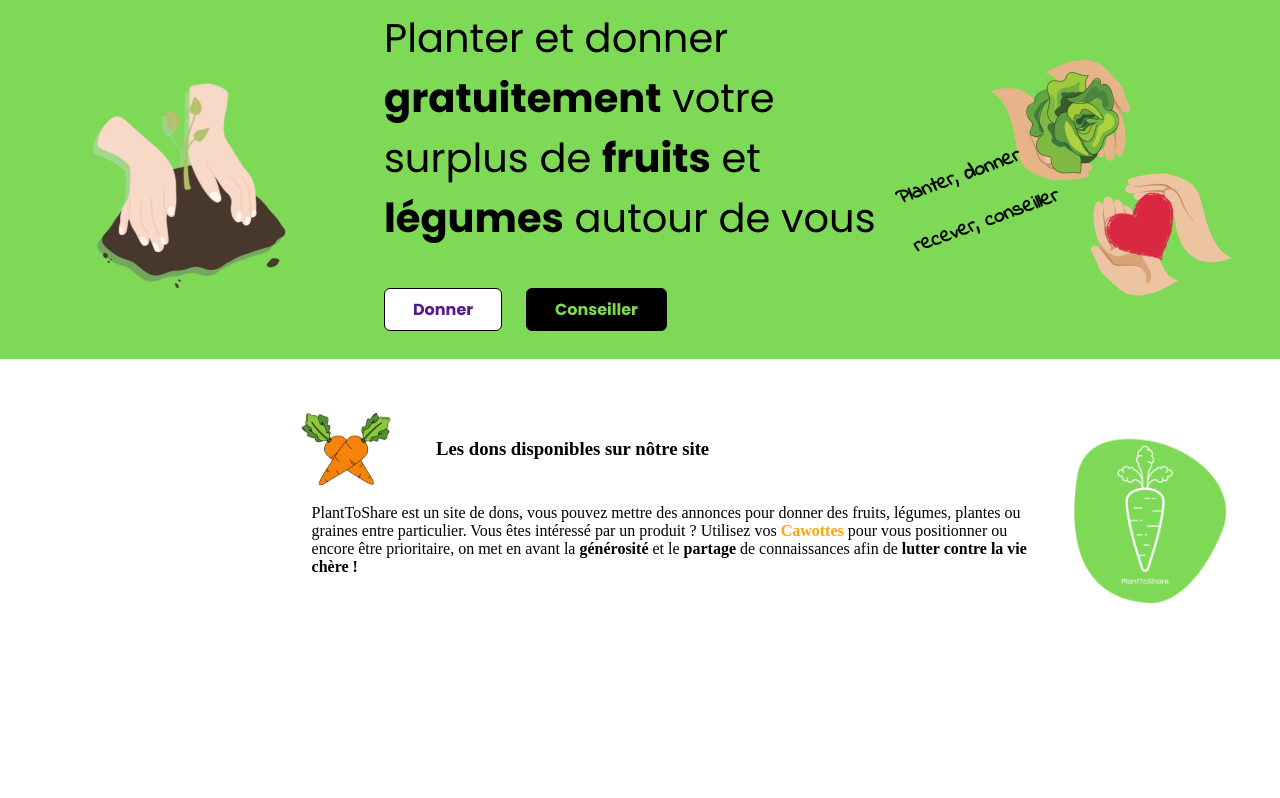
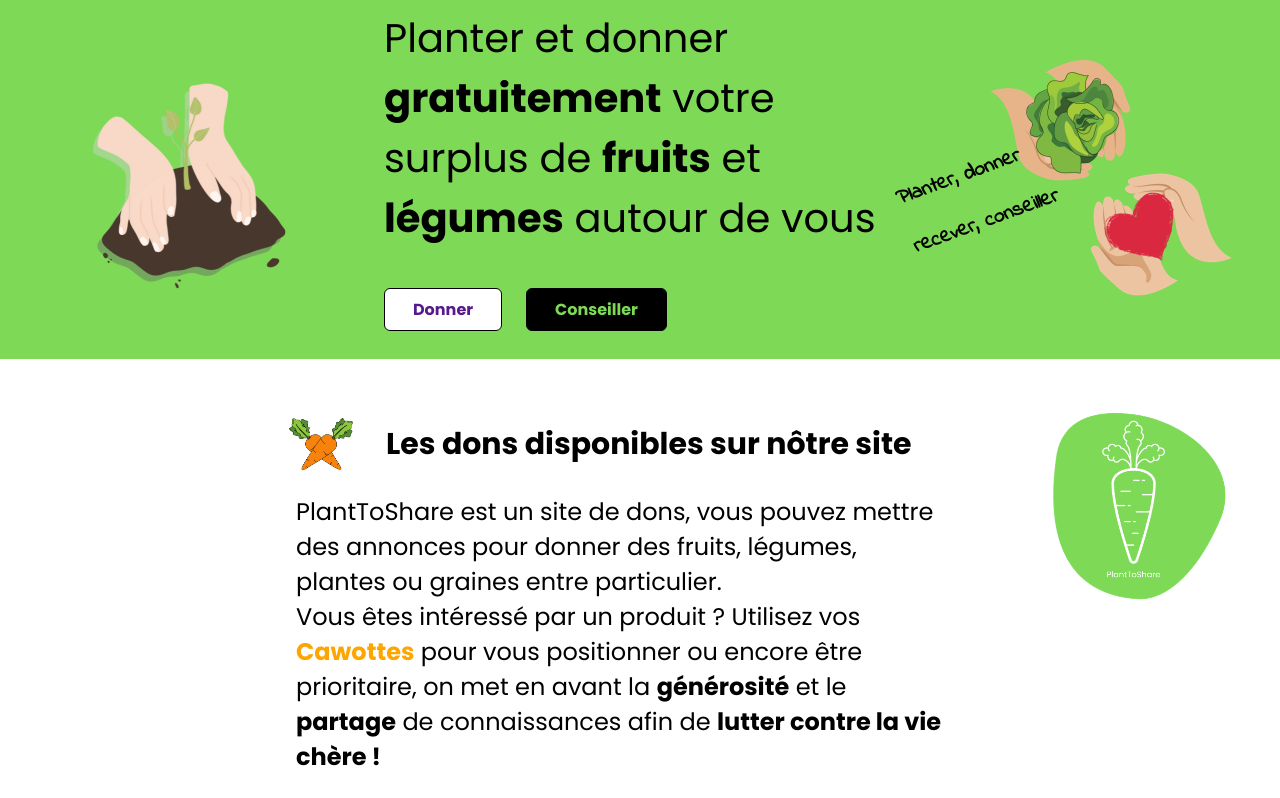
Before and after one commit to QuentinBrunin/planttoshare, a Laravel app: page / in a window 1280 px wide. Shown: the part 105-903 px from the top of the page. Before the commit the page ends 800 px from the top, so only its background shows below. Run offline with Laravel 10, Linux system fonts and the light colour scheme; style sheets or scripts are compiled from the project's sources; some web fonts are replaced.

Commit message:
Paragraphe ++

```diff
--- a/resources/css/app.css
+++ b/resources/css/app.css
@@ -184,37 +184,58 @@ header nav ul li {
     font-weight: bold;
     font-size: 21px;
 }
+
+/* TEXT EN DESSOUS DE LA BANNIERE */
+
 .color_cawottes {
     color: orange;
     font-weight: bold;
 }
+
 .first_parag {
+    margin-top: 20px;
+    width: 100%;
     display: flex;
     flex-direction: column;
+    justify-content: center;
 }
+
+.contain_parag{
+    width: 60%;
+    margin: auto;
+}
+
 .img_cawottes{
     display: flex;
-    flex-direction: row;
     align-items: center;
-    margin-left: 20%;
 }
+
 .img_cawottes img{
-    width: 180px;
+    width: 130px;
 }
+
+.img_cawottes h3 {
+    font-size: 30px;
+    font-weight: bold;
+    font-family: 'Poppins';
+}
+
 .text_first_parag{
     display: flex;
     position: relative;
-    left: 30px;
 }
+
 .text_first_parag p{
-    margin-left: 22%;
-    margin-right: 22%;
-    margin-top: -35px;
+    width: 85%;
+    font-size: 24px;
+    font-family: "Poppins";
+    margin-top: -15px;
+    margin-left: 40px;
 }
+
 .text_first_parag img{
-    width: 18%;
+    width: 34%;
     position: absolute;
     top: -130px;
-    right: 50px;
-
+    right: -240px;
 }
--- a/resources/views/layouts/main.blade.php
+++ b/resources/views/layouts/main.blade.php
@@ -28,20 +28,21 @@
             </div>
         </div>
     </section>
+
     <div class="first_parag">
+        <div class="contain_parag">
             <div class="img_cawottes">
                 <img src="./img/Cawottes.png" alt="Cawottes">
                 <h3>Les dons disponibles sur nôtre site</h3>
             </div>
             <div class="text_first_parag">
                 <p>
-                PlantToShare est un site de dons, vous pouvez mettre des annonces pour donner des fruits, légumes, plantes ou graines entre particulier.
+                    PlantToShare est un site de dons, vous pouvez mettre des annonces pour donner des fruits, légumes, plantes ou graines entre particulier. <br>
                     Vous êtes intéressé par un produit ? Utilisez vos <span class="color_cawottes">Cawottes</span> pour vous positionner ou encore être prioritaire, on met en avant la <strong>générosité</strong> et le <strong>partage</strong> de connaissances afin de <strong>lutter contre la vie chère !</strong>
                 </p>
                 <img src="./img/Poppins.png" alt="Poppins">
             </div>
+        </div>
+    </div>
 
-
-
-    </div>
 @endsection
```
Lines whose indentation alone changed are shown as unchanged.
